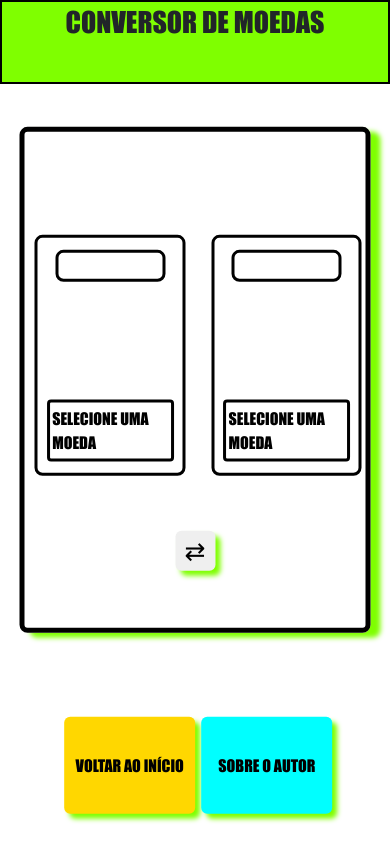
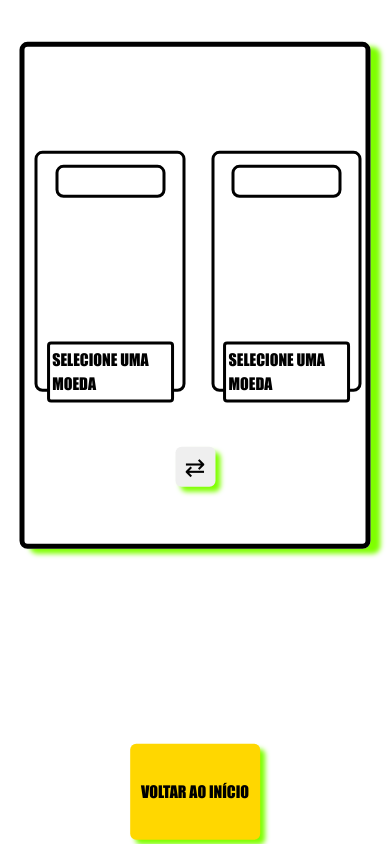
Before and after one commit to MateusRNM/dw4ProjetoSvelte, a SvelteKit app: page /converter in a window 390 px wide. Built offline with nearby package versions, Linux system fonts and the light colour scheme.

Commit message:
Melhoria visual

```diff
--- a/package.json
+++ b/package.json
@@ -12,6 +12,7 @@
 		"lint": "prettier --check . && eslint ."
 	},
 	"devDependencies": {
+		"@capacitor/cli": "^7.1.0",
 		"@eslint/compat": "^1.2.5",
 		"@eslint/js": "^9.18.0",
 		"@sveltejs/adapter-auto": "^4.0.0",
@@ -26,5 +27,9 @@
 		"prettier-plugin-svelte": "^3.3.3",
 		"svelte": "^5.0.0",
 		"vite": "^6.0.0"
+	},
+	"dependencies": {
+		"@capacitor/android": "^7.1.0",
+		"@capacitor/core": "^7.1.0"
 	}
 }
--- a/src/routes/converter/+page.svelte
+++ b/src/routes/converter/+page.svelte
@@ -157,7 +157,6 @@
         </div>
 
         <button class="button" style="background-color: gold;" onclick={() => goto("/dw4ProjetoSvelte/")}>VOLTAR AO INÍCIO</button><br>
-        <button class="button" style="background-color: cyan; left: 62%; top: -0%;" onclick={() => goto("/dw4ProjetoSvelte/sobre")}>SOBRE O AUTOR</button>
     </div>
 </div>
 
@@ -183,7 +182,7 @@
     }
     .button {
         position: relative;
-        left: 40%;
+        left: 50%;
         top: 20%;
         border: none;
         box-shadow: 5px 5px 5px chartreuse;
@@ -358,14 +357,13 @@
         }
         .button {
             position: relative;
-            left: 20%;
-            top: 20%;
+            left: 50%;
+            top: 43%;
             border: none;
             box-shadow: 5px 5px 5px chartreuse;
             border-radius: 6px;
             width: 40%;
             height: 20%;
-            margin-left: 10%;
         }
         .invertButton {
             position: absolute;
@@ -378,18 +376,15 @@
             margin: 0px;
         }
         #topBar {
-            background-color: chartreuse;
-            height: 10vh;
-            width: 100%;
-            position: fixed;
-            top: 0px;
-            border: 2px black solid;
+            visibility: hidden;
+            height: 0px;
+            width: 0px;
         }
         .box {
             position: absolute;
             width: 90%;
             height: 60%;
-            top: 45%;
+            top: 35%;
             left: 50%;
             border: 5px black solid;
             transform: translate(-50%, -50%);
@@ -422,7 +417,7 @@
         }
         .dropdown {
             position: absolute;
-            top: 120%;
+            top: 131%;
             left: 50%;
             transform: translate(-50%, -50%);
             width: 88%;
```
Also changed, not shown: 2 other files (tests, documents, lock files or other folders).
